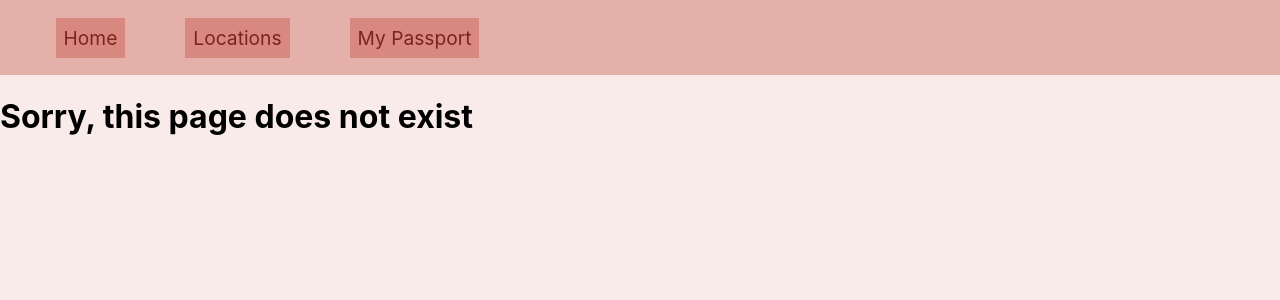
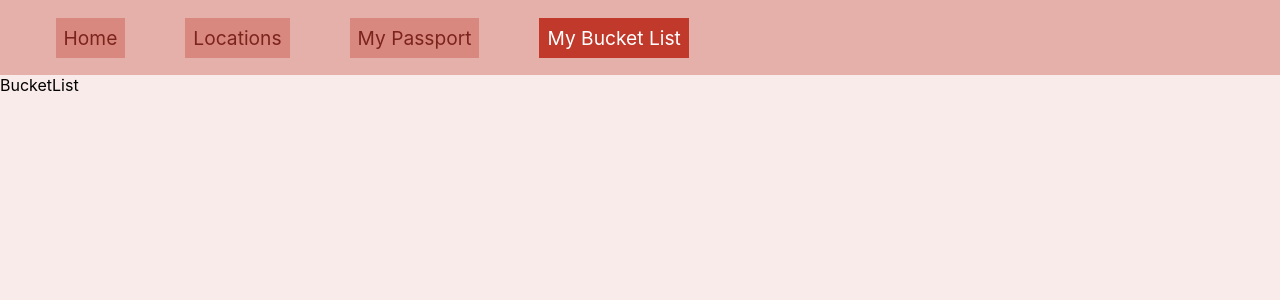
Before and after one commit to Miriamfark/phase-2-project-travel-blog, a React (Create React App) app: page /mybucketlist in a window 1280 px wide. Shown: the top 300 px of the page. Built offline with nearby package versions, Linux system fonts and the light colour scheme.

Commit message:
added bucket list

```diff
--- a/src/components/App.js
+++ b/src/components/App.js
@@ -5,6 +5,7 @@ import { Routes, Route } from "react-router-dom"
 import NewLocation from "./NewLocation";
 import Passport from "./Passport";
 import LocationList from "./LocationList";
+import BucketList from "./BucketList";
 
 function App() {
 
@@ -27,6 +28,7 @@ function App() {
                 <Route path="locations/new" element={<NewLocation />} />
                 <Route exact path="/" element={<Home />} />
                 <Route path="/mypassport" element={<Passport passport={passport} />} />
+                <Route path="/mybucketlist" element={<BucketList />} />
                 <Route path="*" element={<h1>Sorry, this page does not exist</h1>} />
             </ Routes>
      </div>
--- /dev/null
+++ b/src/components/BucketList.js
@@ -0,0 +1,9 @@
+import React from 'react'
+
+const BucketList = () => {
+  return (
+    <div>BucketList</div>
+  )
+}
+
+export default BucketList
--- a/src/components/Home.js
+++ b/src/components/Home.js
@@ -7,6 +7,7 @@ const Home = () => {
     <div class="box">
         <h1>Travel Blog</h1>
         <Link className="button" to={"/mypassport"}>Click to see my travels!</Link>
+        <Link className="button" to={"/mybucketlist"}>Click to see my future destinations!</Link>
     </div>
   )
 }
--- a/src/components/LocationCard.js
+++ b/src/components/LocationCard.js
@@ -14,6 +14,7 @@ const LocationCard = ({ food, landmark, city, country, setPassport, passport, lo
     <div class="description">
         <p>{city} is located in {country}. It is known for its delicious {food}. Make sure to visit the {landmark}!</p>
         <button className="button" onClick={()=>handleClick(location)}>I visited here!</button>
+        <button className="button">Add to my bucket list</button>
     </div>
   )
 }
--- a/src/components/NavBar.js
+++ b/src/components/NavBar.js
@@ -8,6 +8,7 @@ function NavBar() {
             <NavLink className="navlink" exact to="/">Home</NavLink>
             <NavLink className="navlink" exact to="/locations">Locations</NavLink>
             <NavLink className="navlink" exact to="/mypassport">My Passport</NavLink>
+            <NavLink className="navlink" exact to="/mybucketlist">My Bucket List</NavLink>
         </nav>
     );
 }
--- a/src/components/Passport.js
+++ b/src/components/Passport.js
@@ -14,7 +14,7 @@ const Passport = ({ passport }) => {
         <ul>
             {passportDisplay}
 
-                {passportDisplay.length === 0 ? <h3>None</h3> : {passportDisplay}}
+                {/* {passportDisplay.length === 0 ? <h3>None</h3> : {passportDisplay}} */}
 
         </ul>
         <img id="passportimage"
```
